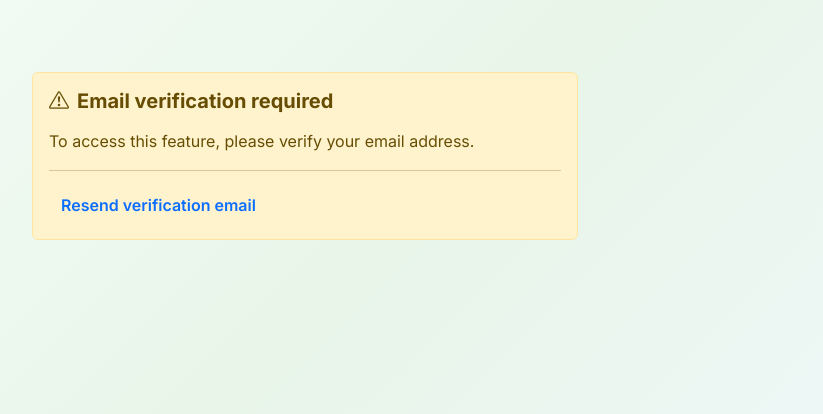
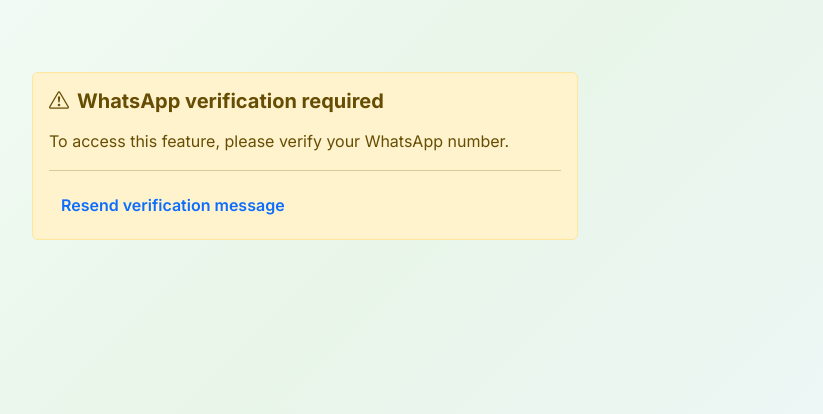
Before and after one commit to BigAddict/WozapAuto, a Django app: page /verification-required/ in a window 1280 px wide. Shown: the part 134-548 px from the top of the page, without its empty margins (335-1158 px from the left). Run offline with Django 5.2, Linux system fonts and the light colour scheme.

Commit message:
Refactor user verification process: Remove email verification views and URLs, replacing them with WhatsApp verification functionality. Update related templates and messages to reflect the new verification method. Enhance resend verification logic to support WhatsApp messaging instead of email.

```diff
--- a/core/templates/core/verification_required.html
+++ b/core/templates/core/verification_required.html
@@ -1,16 +1,16 @@
 {% extends 'core/base.html' %}
 
-{% block title %}Email Verification Required - WozapAuto{% endblock %}
+{% block title %}WhatsApp Verification Required - WozapAuto{% endblock %}
 
 {% block content %}
 <div class="container py-5">
     <div class="row justify-content-center">
         <div class="col-lg-6">
             <div class="alert alert-warning" role="alert">
-                <h4 class="alert-heading"><i class="bi bi-exclamation-triangle me-2"></i>Email verification required</h4>
-                <p>To access this feature, please verify your email address.</p>
+                <h4 class="alert-heading"><i class="bi bi-exclamation-triangle me-2"></i>WhatsApp verification required</h4>
+                <p>To access this feature, please verify your WhatsApp number.</p>
                 <hr>
-                <a href="{% url 'resend_verification' %}" class="btn btn-outline-primary">Resend verification email</a>
+                <a href="{% url 'resend_verification' %}" class="btn btn-outline-primary">Resend verification message</a>
             </div>
         </div>
     </div>
--- a/core/urls.py
+++ b/core/urls.py
@@ -3,7 +3,6 @@
 from .views import (
     HomePageView, signup, signin, signout, profile_view, profile_edit, profile_api,
     forgot_password, password_reset_confirm, change_password,
-    verify_email_sent, verify_email, verify_email_success, verify_email_failed,
     verification_required_notice, resend_verification, welcome_onboarding,
     verify_whatsapp_otp, resend_otp
 )
@@ -20,11 +19,7 @@
     path('forgot-password/', forgot_password, name='forgot_password'),
     path('reset-password/<str:uidb64>/<str:token>/', password_reset_confirm, name='password_reset_confirm'),
 
-    # Email verification URLs
-    path('verify-email-sent/', verify_email_sent, name='verify_email_sent'),
-    path('verify-email/<str:token>/', verify_email, name='verify_email'),
-    path('verify-email-success/', verify_email_success, name='verify_email_success'),
-    path('verify-email-failed/', verify_email_failed, name='verify_email_failed'),
+    # WhatsApp verification URLs
     path('verification-required/', verification_required_notice, name='verification_required'),
     path('resend-verification/', resend_verification, name='resend_verification'),
 
--- a/core/views.py
+++ b/core/views.py
@@ -281,50 +281,7 @@
     return render(request, 'core/change_password.html', {'form': form})
 
 
-# Email Verification Views
-def verify_email_sent(request):
-    """Show 'check your email' page after signup"""
-    return render(request, 'core/verify_email_sent.html')
-
-
-def verify_email(request, token):
-    """Handle email verification"""
-    try:
-        # Find user with this verification token
-        profile = UserProfile.objects.get(email_verification_token=token)
-
-        # Check if token is not expired (24 hours)
-        if profile.email_verification_sent_at:
-            time_diff = timezone.now() - profile.email_verification_sent_at
-            if time_diff.total_seconds() > 24 * 60 * 60:  # 24 hours
-                messages.error(request, 'Verification link has expired. Please request a new one.')
-                return redirect('verify_email_failed')
-
-        # Mark email as verified
-        profile.is_verified = True
-        profile.email_verification_token = None  # Clear token
-        profile.email_verification_sent_at = None
-        profile.save()
-
-        # Auto-login the user
-        login(request, profile.user)
-
-        messages.success(request, 'Email verified successfully! Welcome to WozapAuto.')
-        return redirect('verify_email_success')
-
-    except UserProfile.DoesNotExist:
-        messages.error(request, 'Invalid verification link.')
-        return redirect('verify_email_failed')
-
-
-def verify_email_success(request):
-    """Show email verification success page"""
-    return render(request, 'core/verify_email_success.html')
-
-
-def verify_email_failed(request):
-    """Show email verification failed page"""
-    return render(request, 'core/verify_email_failed.html')
+# WhatsApp Verification Views
 
 
 def verification_required_notice(request):
@@ -333,9 +290,9 @@
 
 
 def resend_verification(request):
-    """Resend verification email with rate limiting"""
+    """Resend verification WhatsApp message with rate limiting"""
     if not request.user.is_authenticated:
-        messages.error(request, 'Please sign in to resend verification email.')
+        messages.error(request, 'Please sign in to resend verification message.')
         return redirect('signin')
 
     try:
@@ -356,26 +313,26 @@
                 'profile_id': getattr(profile, 'id', None),
                 'profile_created': created,
                 'is_verified': profile.is_verified,
-                'last_sent_at': getattr(profile.email_verification_sent_at, 'isoformat', lambda: None)(),
+                'last_sent_at': getattr(profile.otp_created_at, 'isoformat', lambda: None)(),
             }
         )
 
         # Check if already verified
         if profile.is_verified:
             logger.info("resend_verification:already_verified")
-            messages.info(request, 'Your email is already verified.')
+            messages.info(request, 'Your WhatsApp number is already verified.')
             return redirect('home')
 
         # Rate limiting: max 1 request per hour (more lenient)
-        if profile.email_verification_sent_at:
-            time_diff = timezone.now() - profile.email_verification_sent_at
+        if profile.otp_created_at:
+            time_diff = timezone.now() - profile.otp_created_at
             if time_diff.total_seconds() < 60 * 60:  # 1 hour
                 wait_seconds = int(60 * 60 - time_diff.total_seconds())
                 logger.info("resend_verification:rate_limited", extra={'wait_seconds': wait_seconds})
-                messages.warning(request, 'Please wait before requesting another verification email.')
+                messages.warning(request, 'Please wait before requesting another verification message.')
                 return redirect('verification_required')
 
-        # Send verification email
+        # Send verification WhatsApp message
         t0 = time.monotonic()
         success = whatsapp_service.send_otp_message(request.user, request.user.profile.generate_otp(), request)
         duration_s = time.monotonic() - t0
```
